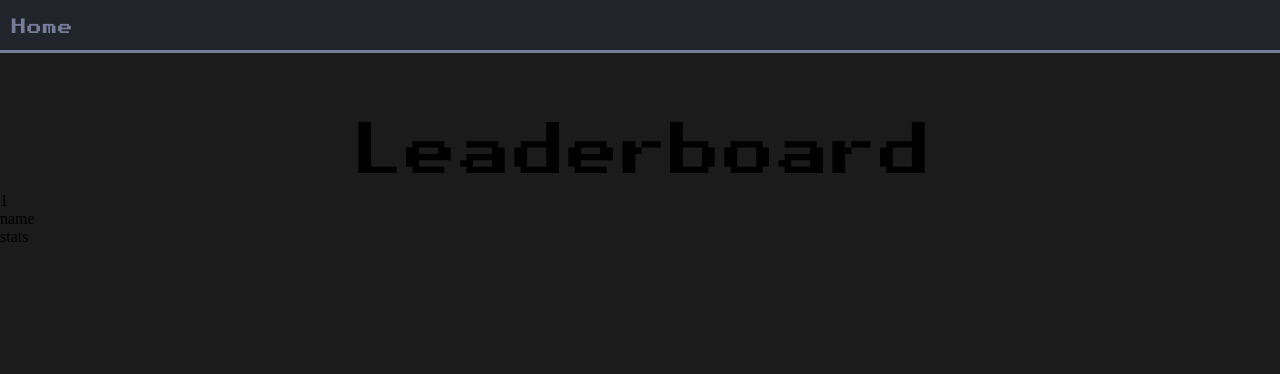
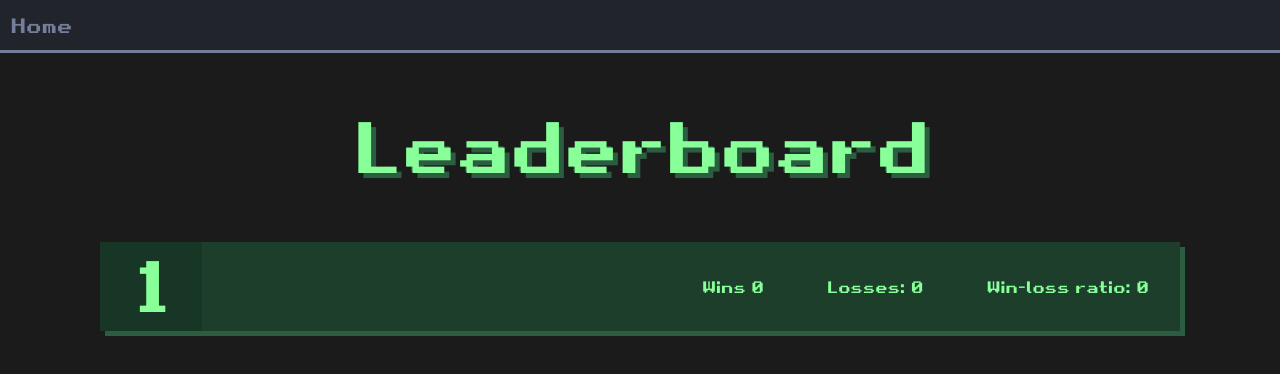
Before and after one commit to redacted24/duelvision, a React (Vite) app in the folder front/: page /leaderboard in a window 1280 px wide. Shown: the top 374 px of the page. Built offline with nearby package versions, Linux system fonts and the light colour scheme.

Commit message:
finished leaderboard

```diff
--- a/front/src/App.jsx
+++ b/front/src/App.jsx
@@ -17,7 +17,7 @@ const App = () => {
             <Routes>
                 <Route path = "/" element = {(!username) ? (<Login setUsername={setUsername}/>) : (<Lobby/>)}/>
                 <Route path = "/gamepage" element = {<GamePage/>}/>
-                <Route path = "/leaderboard" element = {<Leaderboard />}/>
+                <Route path = "/leaderboard" element = {<Leaderboard username = {username}/>}/>
                 <Route path = "/statistics" element = {<Statistics />}/>
             </Routes>
         </Router>
--- a/front/src/components/Leaderboard.jsx
+++ b/front/src/components/Leaderboard.jsx
@@ -1,13 +1,23 @@
 import '../styles/leaderboard.css'
+import { useState } from 'react'
 
-const Leaderboard = () => {
+const Leaderboard = ({ username }) => {
+
+	const [win, setWin] = useState(0)
+	const [loss, setLoss] = useState(0)
+	const [lossRatio, setLossRatio] = useState(0)
+
     return (
         <div>
             <div id="page-title">Leaderboard</div>
-            <div>
-                <div>1</div>
-                <div>name</div>
-                <div>stats</div>
+            <div className='lead-container'>
+                <div className='leaderNumber greenColor'>1</div>
+                <div className='leaderName greenColor'>{username}</div>
+                <div className='leaderStats greenColor'>
+                    <div>Wins {win}</div>
+                    <div>Losses: {loss}</div>
+                    <div>Win-loss ratio: {lossRatio}</div>
+                </div>
             </div>
         </div>
     )
--- a/front/src/components/Login.jsx
+++ b/front/src/components/Login.jsx
@@ -8,7 +8,6 @@ const Login = ({ setUsername }) => {
 
     const handleChange = (e) => {
         setTempUser(e.target.value)
-        console.log(tempUser)
     }
 
     const login = (e) => {
--- a/front/src/styles/index.css
+++ b/front/src/styles/index.css
@@ -1,6 +1,11 @@
 @font-face {
     font-family: "retro";
     src: url("../assets/retro.ttf")
+}
+
+@keyframes fadeIn {
+    from {opacity: 0;}
+    to {opacity: 1;}
 }
 
 body {
@@ -8,6 +13,10 @@ body {
     --h3-font-size: 16px;
     --h2-font-size: 27px;
     --font-size-big: 70px;
+}
+
+body {
+    animation: fadeIn 2s ease;
 }
 
 h2 {
--- a/front/src/styles/leaderboard.css
+++ b/front/src/styles/leaderboard.css
@@ -5,7 +5,49 @@
     align-items: center;
 
     margin-top: 50px;
-    font-size: var(--font-size-big)
+    margin-bottom: 50px;
+    font-size: var(--font-size-big);
+    text-shadow: 5px 5px 0px #2b5e41;
 
+    color: #88FF99;
+}
+
+.lead-container {
+    display: flex;
+    justify-content: space-between;
+
+    background-color: #1C3E2A;
+    margin: 0 100px 0 100px;
+    box-shadow: 5px 5px 0 #2b5e41;
+}
+.greenColor {
+    color: #88FF99;
+}
+
+.leaderNumber {
+    display: flex;
+    justify-content: center;
+    font-family: 'retro';
+    font-size: var(--font-size-big);
+    background-color: #183625;
+    width: 10%;
+}
+
+.leaderName {
+    display: flex;
+    margin-left: 60px;
+    align-items: center;
+    justify-content: left;
+    width: 40%;
+    font-family: 'retro';
+    font-size: 30px;
+}
+
+.leaderStats {
+    display: flex;
+    align-items: center;
+    justify-content: space-around;
+    width: 50%;
+    font-family: 'retro';
 
 }
```
Also changed, not shown: 1 other file (tests, documents, lock files or other folders).
